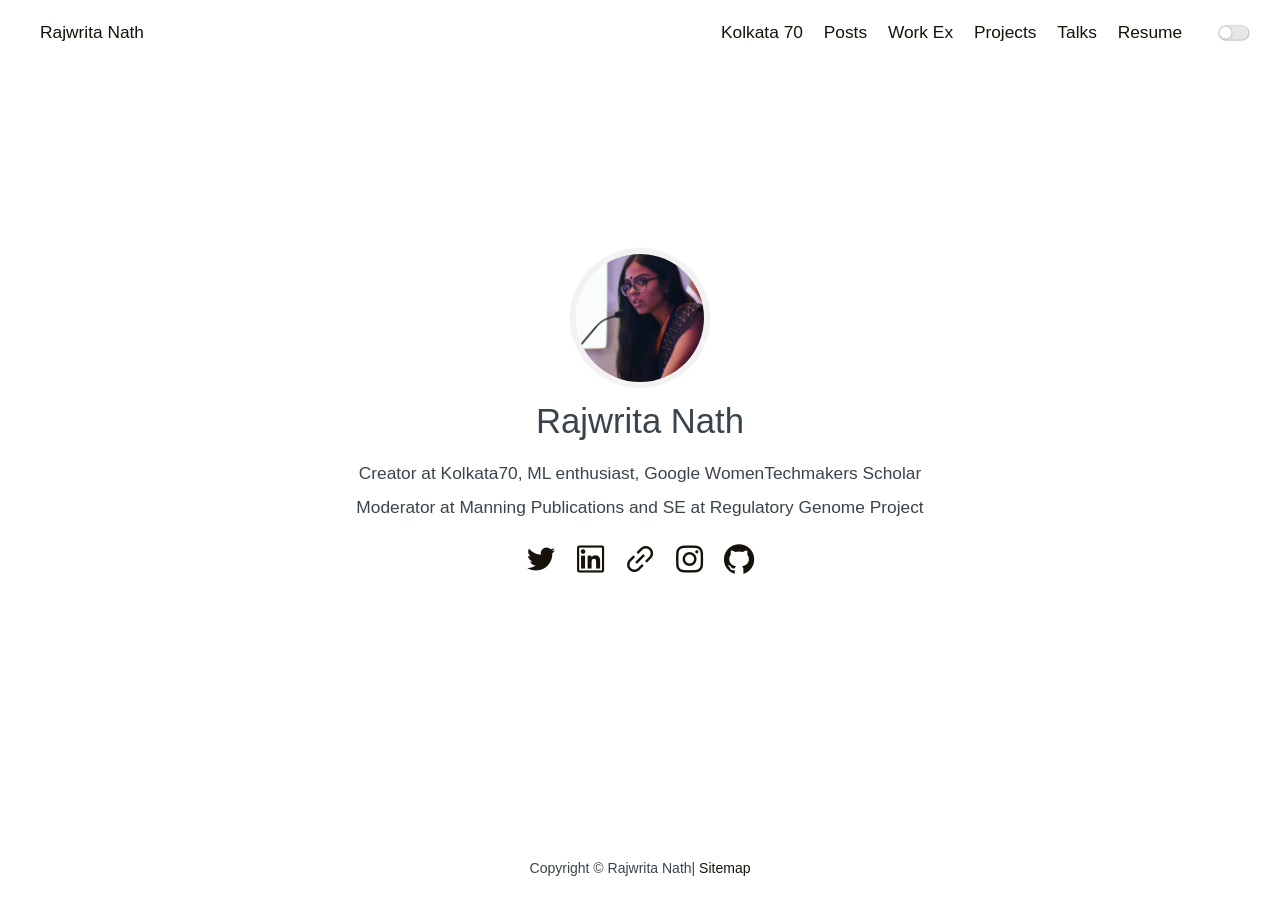
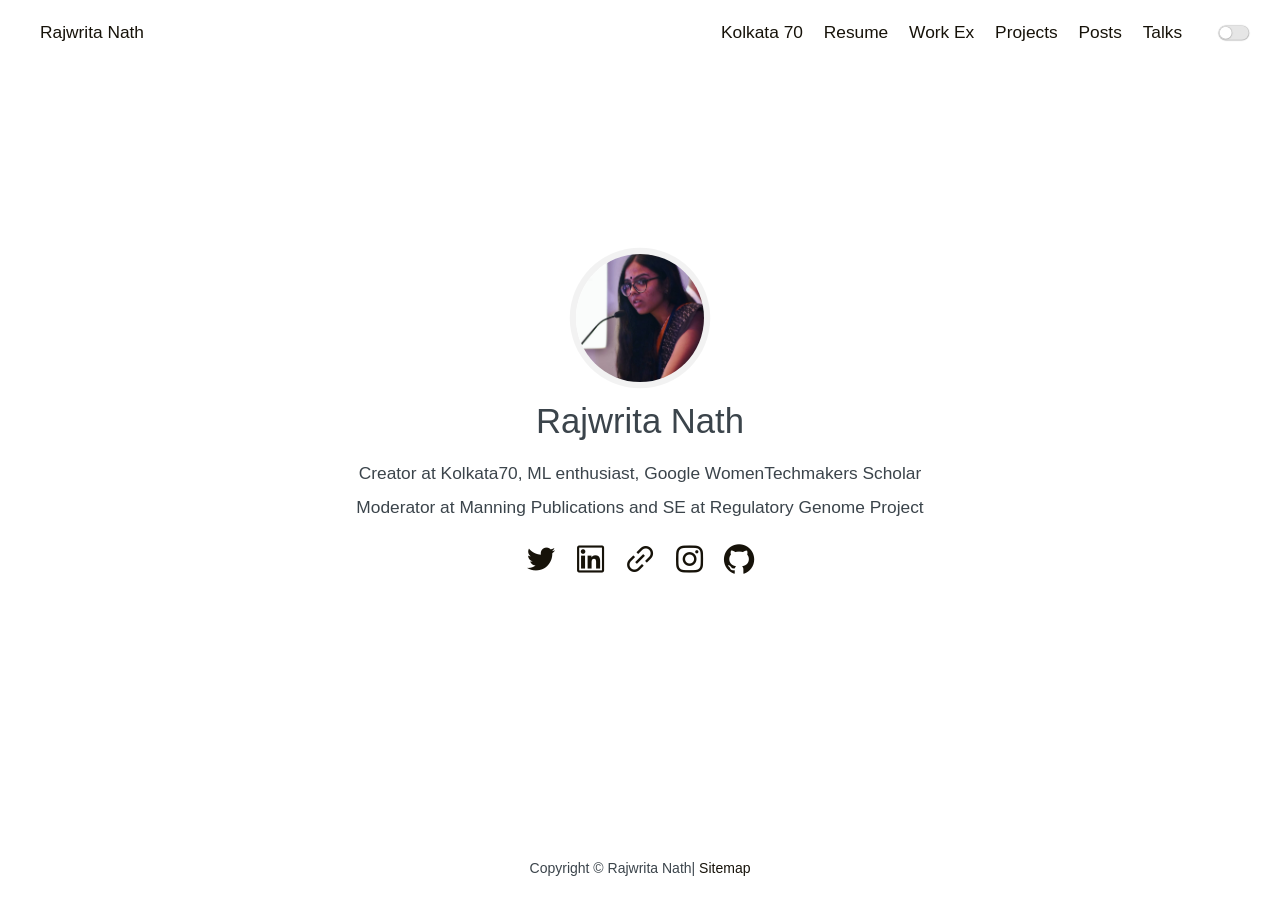
Before and after one commit to Rajwrita/rajwrita.github.io, a Jekyll site: the page built from index.md, in a window 1280 px wide. Built offline with Jekyll 4.4.1, drawn with Linux system fonts in a browser that asks for light colours.

```diff
--- a/_config.yml
+++ b/_config.yml
@@ -2,16 +2,17 @@
 urls:
     - text: Kolkata 70
       url: /kol70
-    - text: Posts
-      url: /posts
+    - text: Resume
+      url: /assets/RajwritaNathResume.pdf
     - text: Work Ex
       url: /work
     - text: Projects
       url: /projects
+    - text: Posts
+      url: /posts
     - text: Talks
       url: /talks
-    - text: Resume
-      url: /assets/RajwritaNathResume.pdf
+
 
 title: Rajwrita
 email: rajwritanath@gmail.com
```
